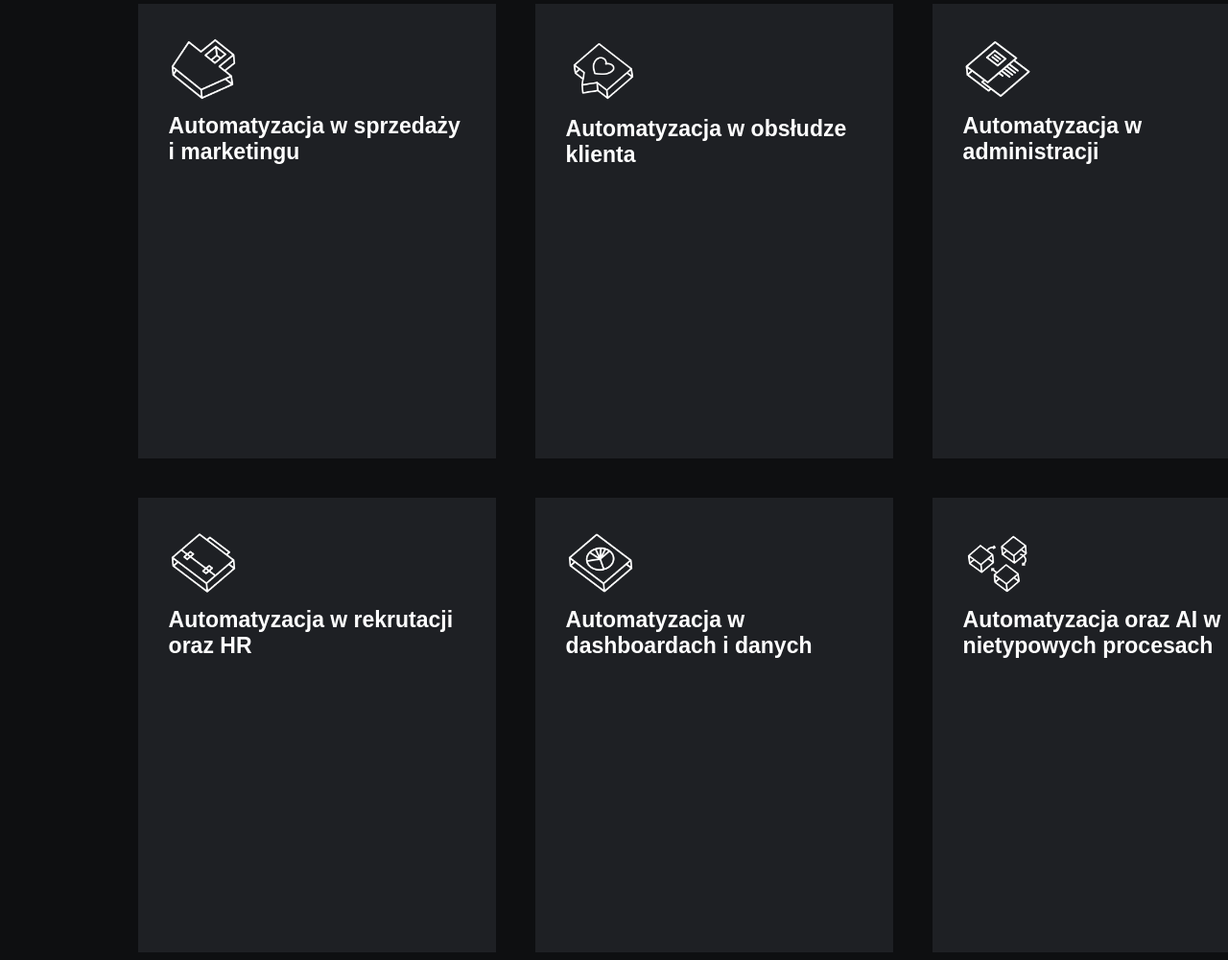
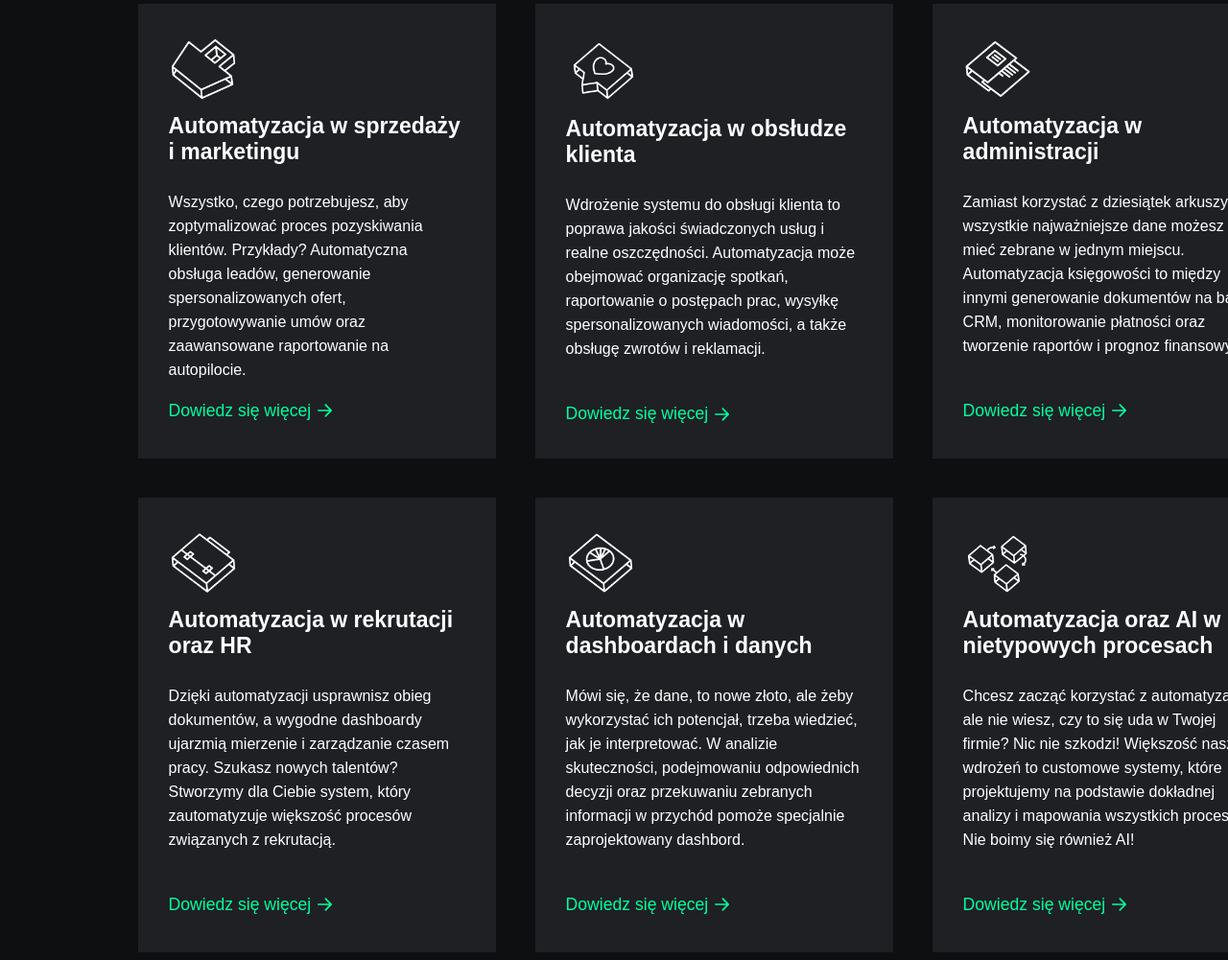
Before and after one commit to praktczech/stronkaanimate, a plain HTML site: page index.html in a window 1280 px wide. Shown: the part 916-1917 px from the top of the page at 96% size. Drawn offline with Linux system fonts and the light colour scheme.

Commit message:
Add files via upload

```diff
--- a/index.html
+++ b/index.html
@@ -46,12 +46,18 @@
         </div>
         <div class="parent_2">
             <div class="div1_2 "> </div>
-            <div class="div2_2 karta"><img src="torba_karty.png" style="width: 72px; height: auto; margin: 0 0 10px;" class="imgkarty"> <h6 class="h6karta"> Automatyzacja w sprzedaży i marketingu</h6> </div>
-            <div class="div3_2 karta"><img src="ikona.png" style="width: 75.6px; height: auto; margin: 0 0 10px;" class="imgkarty"> <h6 class="h6karta"> Automatyzacja w obsłudze klienta</h6></div>
-            <div class="div4_2 karta"> <img src="ksiega_karty.png" style="width: 72px; height: auto; margin: 0 0 10px;" class="imgkarty"><h6 class="h6karta"> Automatyzacja w administracji</h6></div>
-            <div class="div5_2 karta"><img src="walizka_karty.png" style="width: 72px; height: auto; margin: 0 0 10px;" class="imgkarty"><h6 class="h6karta"> Automatyzacja w rekrutacji oraz HR</h6> </div>
-            <div class="div6_2 karta"><img src="wykres_karta.png" style="width: 72px; height: auto; margin: 0 0 10px;" class="imgkarty"><h6 class="h6karta"> Automatyzacja w dashboardach i danych</h6> </div>
-            <div class="div7_2 karta"><img src="klocki.png" style="width: 72px; height: auto; margin: 0 0 10px;" class="imgkarty"> <h6 class="h6karta"> Automatyzacja oraz AI w nietypowych procesach</h6></div>
+            <div class="div2_2 karta"><img src="torba_karty.png" style="width: 72px; height: auto; margin: 0 0 10px;" class="imgkarty"> <h6 class="h6karta"> Automatyzacja w sprzedaży i marketingu</h6><p class="pdiv_2">Wszystko, czego potrzebujesz, aby zoptymalizować proces pozyskiwania klientów. Przykłady? Automatyczna obsługa leadów, generowanie spersonalizowanych ofert, przygotowywanie umów oraz zaawansowane raportowanie na autopilocie.
+            </p><a href="#" class="dw"><p class="dw">Dowiedz się więcej <img src="right-arrow-svgrepo-com.svg" alt="" srcset="" style="background: transparent; width: 20.8px; height: 20px; margin: 0 0 0 4px;"></p></a> </div>
+            <div class="div3_2 karta"><img src="ikona.png" style="width: 75.6px; height: auto; margin: 0 0 10px;" class="imgkarty"> <h6 class="h6karta"> Automatyzacja w obsłudze klienta</h6><p class="pdiv_2" style="padding-bottom: 45px;">Wdrożenie systemu do obsługi klienta to poprawa jakości świadczonych usług i realne oszczędności. Automatyzacja może obejmować organizację spotkań, raportowanie o postępach prac, wysyłkę spersonalizowanych wiadomości, a także obsługę zwrotów i reklamacji.
+            </p><a href="#" class="dw"><p class="dw">Dowiedz się więcej <img src="right-arrow-svgrepo-com.svg" alt="" srcset="" style="background: transparent; width: 20.8px; height: 20px; margin: 0 0 0 4px;"></p></a></div>
+            <div class="div4_2 karta"> <img src="ksiega_karty.png" style="width: 72px; height: auto; margin: 0 0 10px;" class="imgkarty"><h6 class="h6karta"> Automatyzacja w administracji</h6><p class="pdiv_2" style="padding-bottom: 45px;">Zamiast korzystać z dziesiątek arkuszy, wszystkie najważniejsze dane możesz mieć zebrane w jednym miejscu. Automatyzacja księgowości to między innymi generowanie dokumentów na bazie CRM, monitorowanie płatności oraz tworzenie raportów i prognoz finansowych.
+            </p><a href="#" class="dw"><p class="dw">Dowiedz się więcej <img src="right-arrow-svgrepo-com.svg" alt="" srcset="" style="background: transparent; width: 20.8px; height: 20px; margin: 0 0 0 4px;"></p></a></div>
+            <div class="div5_2 karta"><img src="walizka_karty.png" style="width: 72px; height: auto; margin: 0 0 10px;" class="imgkarty"><h6 class="h6karta"> Automatyzacja w rekrutacji oraz HR</h6> <p class="pdiv_2" style="padding-bottom: 45px;">Dzięki automatyzacji usprawnisz obieg dokumentów, a wygodne dashboardy ujarzmią mierzenie i zarządzanie czasem pracy. Szukasz nowych talentów? Stworzymy dla Ciebie system, który zautomatyzuje większość procesów związanych z rekrutacją.
+            </p><a href="#" class="dw"><p class="dw">Dowiedz się więcej <img src="right-arrow-svgrepo-com.svg" alt="" srcset="" style="background: transparent; width: 20.8px; height: 20px; margin: 0 0 0 4px;"></p></a></div>
+            <div class="div6_2 karta"><img src="wykres_karta.png" style="width: 72px; height: auto; margin: 0 0 10px;" class="imgkarty"><h6 class="h6karta"> Automatyzacja w dashboardach i danych</h6><p class="pdiv_2" style="padding-bottom: 45px;">Mówi się, że dane, to nowe złoto, ale żeby wykorzystać ich potencjał, trzeba wiedzieć, jak je interpretować. W analizie skuteczności, podejmowaniu odpowiednich decyzji oraz przekuwaniu zebranych informacji w przychód pomoże specjalnie zaprojektowany dashbord.
+            </p><a href="#" class="dw"><p class="dw">Dowiedz się więcej <img src="right-arrow-svgrepo-com.svg" alt="" srcset="" style="background: transparent; width: 20.8px; height: 20px; margin: 0 0 0 4px;"></p></a> </div>
+            <div class="div7_2 karta"><img src="klocki.png" style="width: 72px; height: auto; margin: 0 0 10px;" class="imgkarty"> <h6 class="h6karta"> Automatyzacja oraz AI w nietypowych procesach</h6><p class="pdiv_2" style="padding-bottom: 45px;">Chcesz zacząć korzystać z automatyzacji, ale nie wiesz, czy to się uda w Twojej firmie? Nic nie szkodzi! Większość naszych wdrożeń to customowe systemy, które projektujemy na podstawie dokładnej analizy i mapowania wszystkich procesów. Nie boimy się również AI!
+            </p><a href="#" class="dw"><p class="dw">Dowiedz się więcej <img src="right-arrow-svgrepo-com.svg" alt="" srcset="" style="background: transparent; width: 20.8px; height: 20px; margin: 0 0 0 4px;"></p></a></div>
             </div>
     </section>
 </body>
--- a/styles.css
+++ b/styles.css
@@ -205,3 +205,35 @@ header{
         background: transparent;
         margin: 0;
     }
+
+    .pdiv_2{
+        color: white;
+        background: transparent;
+        font-family: sans-serif;
+        letter-spacing: 0;
+        margin-bottom: 0;
+        padding-top: 10px;
+        padding-bottom: 20px;
+        font-size: 16px;
+        line-height: 25px;
+
+}
+    .dw{
+        color: rgb(0,255,159);
+        font-size: 1.1rem;
+        font-weight: 500;
+        display: inline-block;
+        background-color: transparent;
+        display: flex;
+        align-items: center;
+        align-content: center;
+        text-decoration: none;
+        font-family: sans-serif;
+        font-size: 1.1rem;
+        font-weight: 500;
+        padding: 0;
+        margin: 0;
+        position: relative;
+        left: 0;
+        bottom: 0;
+    }
```
Also changed, not shown: right-arrow-svgrepo-com.svg (added).
